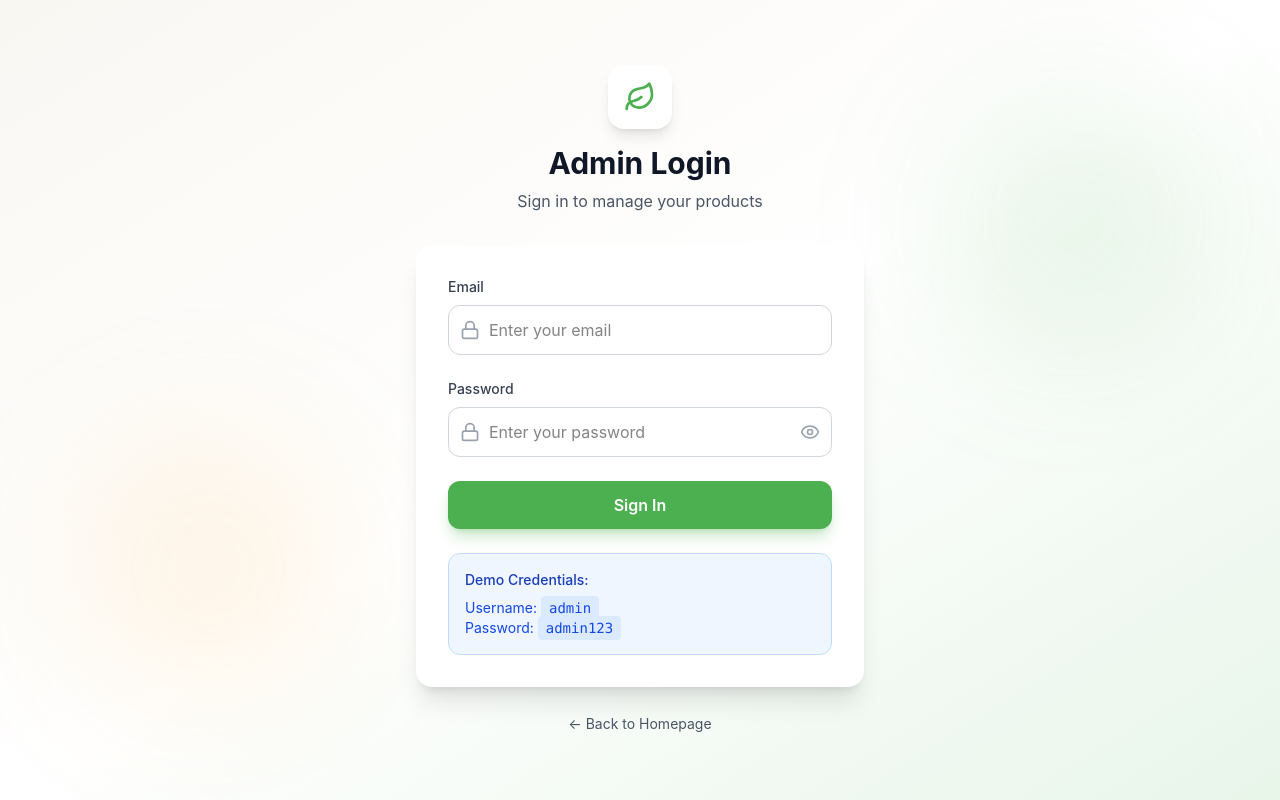
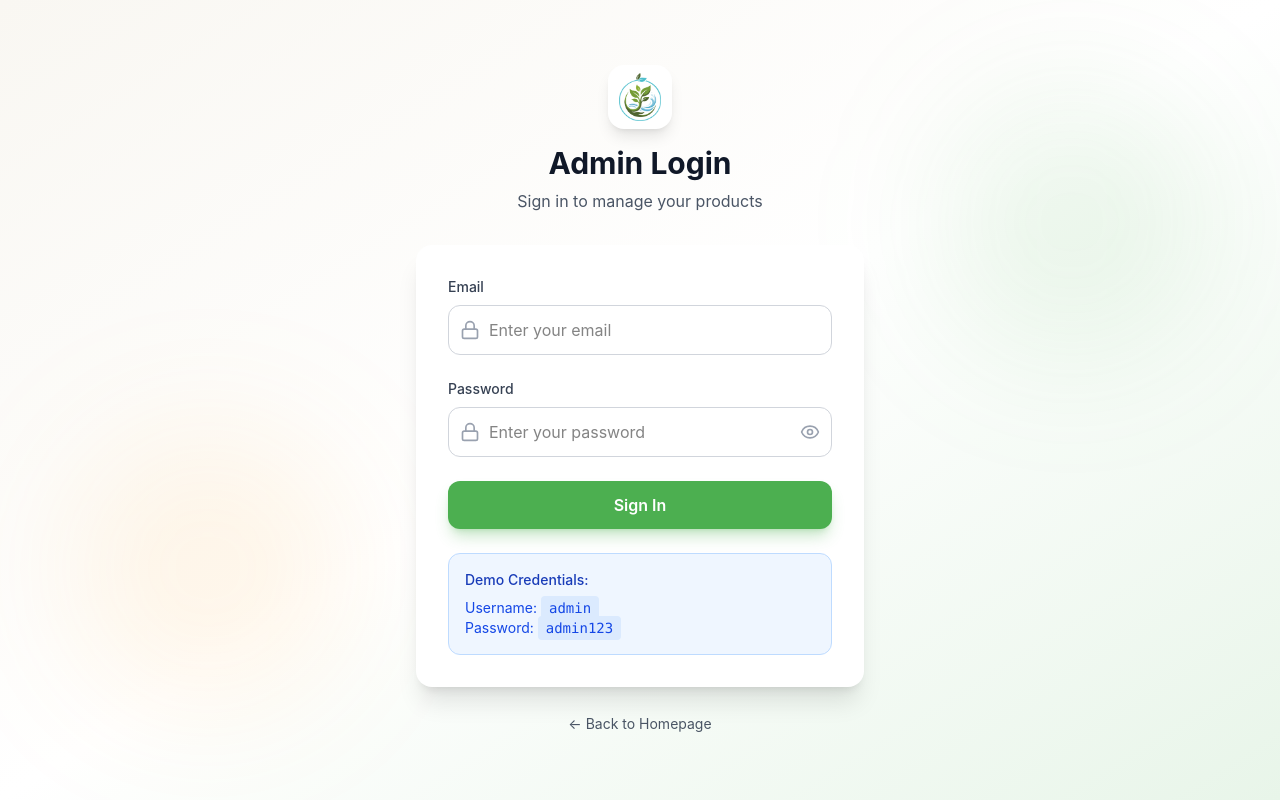
Before and after one commit to JD08JD/RootRevive, a React (Vite) app: page /login in a window 1280 px wide. Built offline with nearby package versions, Linux system fonts and the light colour scheme; no server answers; the database is empty.

Commit message:
logo change

```diff
--- a/index.html
+++ b/index.html
@@ -4,6 +4,7 @@
     <head>
       <meta charset="UTF-8" />
       <meta name="viewport" content="width=device-width, initial-scale=1.0" />
+      <link rel="icon" href="/logo.png" type="image/png" />
       <title>Eco-Friendly Product Showcase</title>
       <style>html, body { height: 100%; margin: 0; } #root { height: 100%; }</style>
     </head>
--- a/src/app/components/Footer.tsx
+++ b/src/app/components/Footer.tsx
@@ -1,4 +1,4 @@
-import { Leaf, Mail, Phone, MapPin, Lock } from "lucide-react";
+import { Mail, Phone, MapPin, Lock } from "lucide-react";
 import { Link } from "react-router";
 
 export default function Footer() {
@@ -9,7 +9,7 @@ export default function Footer() {
           {/* Brand */}
           <div className="col-span-1 md:col-span-2">
             <div className="flex items-center gap-2 mb-4">
-              <Leaf className="size-8 text-[#4CAF50]" />
+              <img src="/logo.png" alt="RootRevive" className="h-8 w-auto" />
               <span className="text-xl font-bold text-gray-900">
                 RootRevive
               </span>
--- a/src/app/components/Navbar.tsx
+++ b/src/app/components/Navbar.tsx
@@ -1,5 +1,5 @@
 import { Link, useLocation } from "react-router";
-import { Leaf, Menu, X, Lock } from "lucide-react";
+import { Menu, X, Lock } from "lucide-react";
 import { useState } from "react";
 import { motion, AnimatePresence } from "motion/react";
 import { useAuth } from "../context/AuthContext";
@@ -31,9 +31,9 @@ export default function Navbar() {
               whileHover={{ rotate: 360 }}
               transition={{ duration: 0.6 }}
             >
-              <Leaf className="size-8 text-[#4CAF50]" />
+              <img src="/logo.png" alt="RootRevive" className="h-14 w-auto" />
             </motion.div>
-            <span className="text-xl font-bold text-gray-900">
+            <span className="text-2xl font-bold text-gray-900 text-shadow-sm group-hover:text-[#4CAF50] transition-colors">
               RootRevive
             </span>
           </Link>
--- a/src/app/pages/LoginPage.tsx
+++ b/src/app/pages/LoginPage.tsx
@@ -2,7 +2,7 @@ import { useState, useEffect } from "react";
 import { motion } from "motion/react";
 import { useNavigate } from "react-router";
 import { useAuth } from "../context/AuthContext";
-import { Lock, Leaf, Eye, EyeOff } from "lucide-react";
+import { Lock, Eye, EyeOff } from "lucide-react";
 
 export default function LoginPage() {
   const [email, setEmail] = useState("");
@@ -68,7 +68,7 @@ export default function LoginPage() {
             whileHover={{ rotate: 360 }}
             transition={{ duration: 0.6 }}
           >
-            <Leaf className="size-8 text-[#4CAF50]" />
+            <img src="/logo.png" alt="RootRevive" className="h-12 w-auto" />
           </motion.div>
           <h2 className="text-3xl font-bold text-gray-900">Admin Login</h2>
           <p className="mt-2 text-gray-600">Sign in to manage your products</p>
@@ -145,7 +145,6 @@ export default function LoginPage() {
                 {error}
               </motion.div>
             )}
-
             {/* Submit Button */}
             <motion.button
               type="submit"
```
Also changed, not shown: PNG LOGO.png (added), public/logo.png (added).
